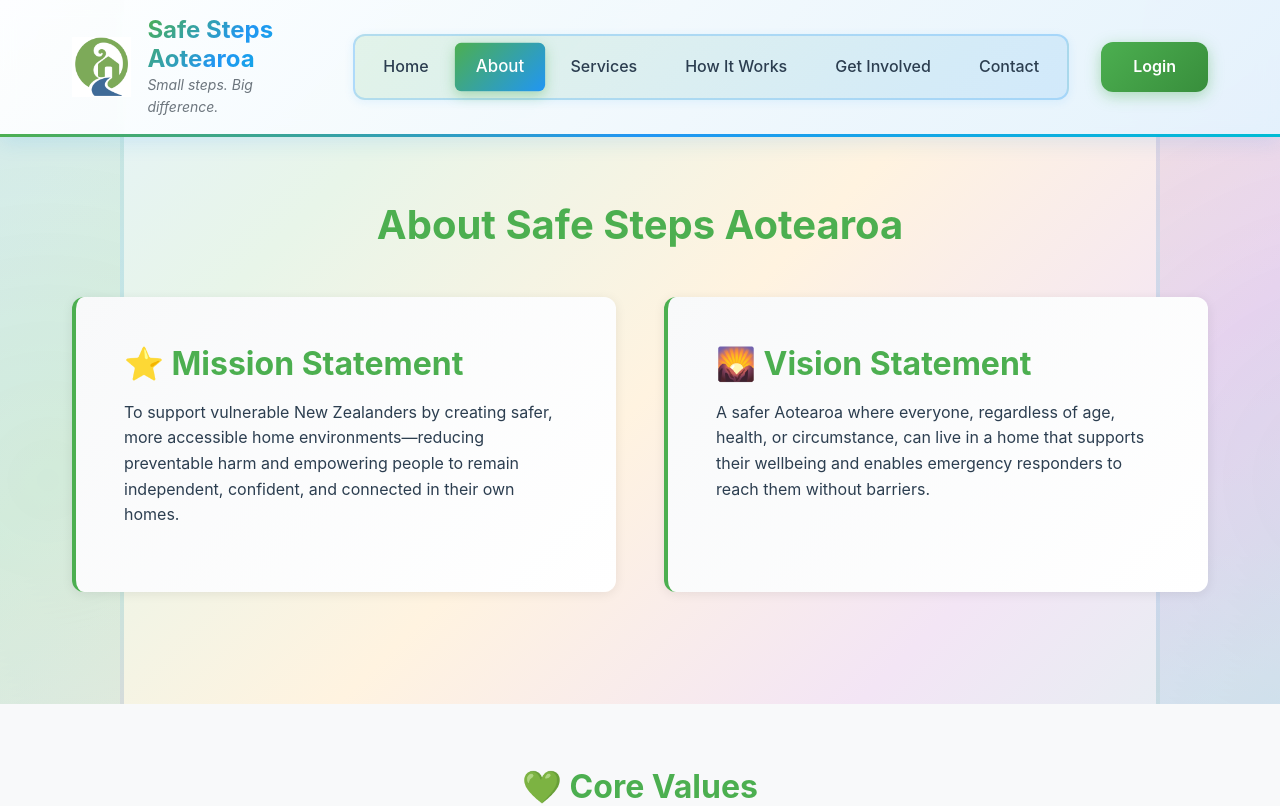
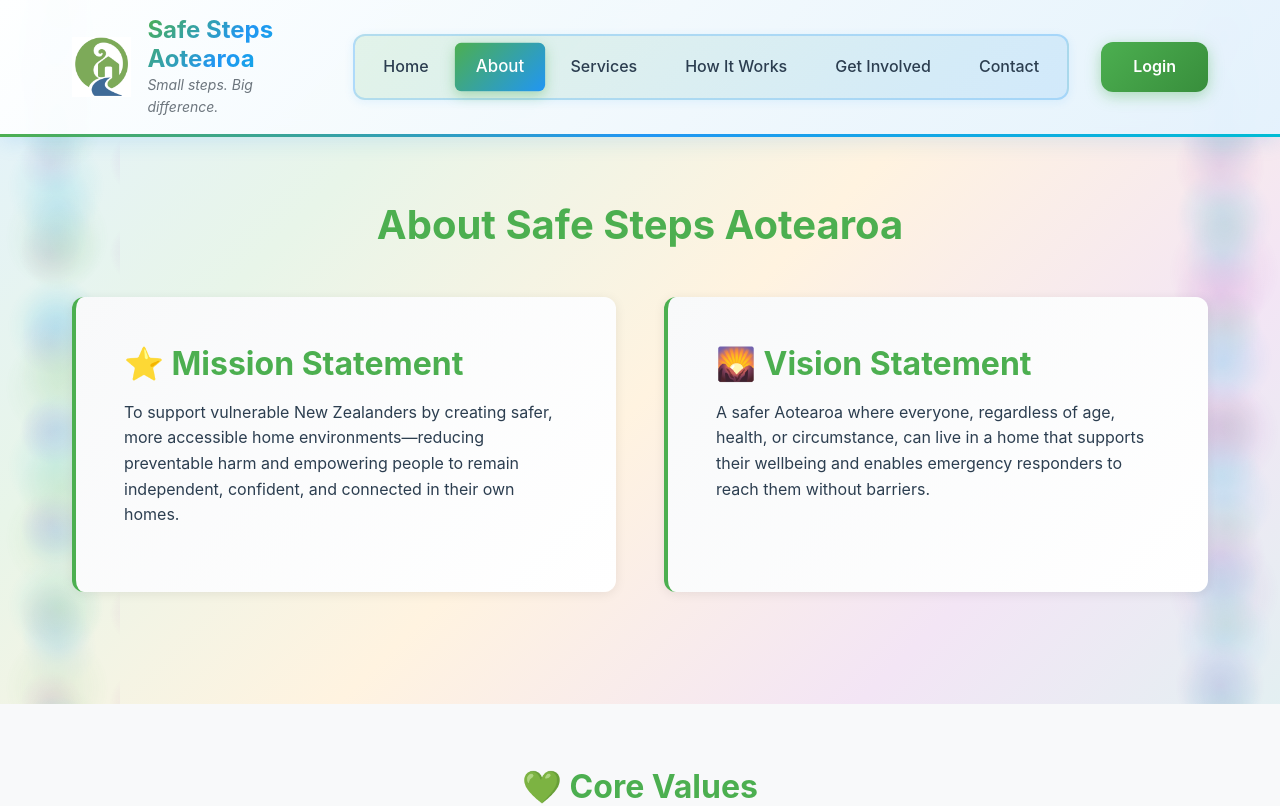
Before and after one commit to 4601Matthew/safe-steps-aotearoa-website, a React (Vite) app: page /about in a window 1280 px wide. Shown: the top 806 px of the page. Built offline with nearby package versions, Linux system fonts and the light colour scheme; no server answers.

Commit message:
chore: Update colours

```diff
--- a/src/styles/index.css
+++ b/src/styles/index.css
@@ -75,7 +75,7 @@ body {
   position: relative;
 }
 
-/* Side decorations for larger screens */
+/* Floating circles in side margins for larger screens */
 .app::before,
 .app::after {
   content: '';
@@ -85,65 +85,63 @@ body {
   height: 100vh;
   z-index: 0;
   pointer-events: none;
-  opacity: 0.5;
+  overflow: hidden;
 }
 
 .app::before {
   left: 0;
-  background:
-    linear-gradient(180deg,
-      rgba(76, 175, 80, 0.2) 0%,
-      rgba(33, 150, 243, 0.2) 25%,
-      rgba(0, 188, 212, 0.2) 50%,
-      rgba(156, 39, 176, 0.2) 75%,
-      rgba(76, 175, 80, 0.2) 100%),
-    radial-gradient(circle at 20% 30%, rgba(76, 175, 80, 0.3) 0%, transparent 50%),
-    radial-gradient(circle at 80% 70%, rgba(33, 150, 243, 0.3) 0%, transparent 50%);
-  background-size: 100% 400%, 200% 200%, 200% 200%;
-  animation: sideGradient 20s ease infinite, floatLeftSide 12s ease-in-out infinite;
-  border-right: 4px solid;
-  border-image: linear-gradient(180deg,
-    rgba(76, 175, 80, 0.4),
-    rgba(33, 150, 243, 0.4),
-    rgba(0, 188, 212, 0.4),
-    rgba(156, 39, 176, 0.4)) 1;
+  background-image:
+    radial-gradient(circle, rgba(76, 175, 80, 0.4) 0%, transparent 50%),
+    radial-gradient(circle, rgba(33, 150, 243, 0.4) 0%, transparent 50%),
+    radial-gradient(circle, rgba(0, 188, 212, 0.4) 0%, transparent 50%),
+    radial-gradient(circle, rgba(156, 39, 176, 0.4) 0%, transparent 50%),
+    radial-gradient(circle, rgba(76, 175, 80, 0.3) 0%, transparent 50%),
+    radial-gradient(circle, rgba(33, 150, 243, 0.3) 0%, transparent 50%);
+  background-size:
+    120px 120px, 100px 100px, 140px 140px, 90px 90px,
+    150px 150px, 110px 110px;
+  animation: floatLeftCircles 20s ease-in-out infinite;
 }
 
 .app::after {
   right: 0;
-  background:
-    linear-gradient(180deg,
-      rgba(156, 39, 176, 0.2) 0%,
-      rgba(0, 188, 212, 0.2) 25%,
-      rgba(33, 150, 243, 0.2) 50%,
-      rgba(76, 175, 80, 0.2) 75%,
-      rgba(156, 39, 176, 0.2) 100%),
-    radial-gradient(circle at 80% 30%, rgba(156, 39, 176, 0.3) 0%, transparent 50%),
-    radial-gradient(circle at 20% 70%, rgba(0, 188, 212, 0.3) 0%, transparent 50%);
-  background-size: 100% 400%, 200% 200%, 200% 200%;
-  animation: sideGradient 20s ease infinite reverse, floatRightSide 12s ease-in-out infinite;
-  border-left: 4px solid;
-  border-image: linear-gradient(180deg,
-    rgba(156, 39, 176, 0.4),
-    rgba(0, 188, 212, 0.4),
-    rgba(33, 150, 243, 0.4),
-    rgba(76, 175, 80, 0.4)) 1;
+  background-image:
+    radial-gradient(circle, rgba(156, 39, 176, 0.4) 0%, transparent 50%),
+    radial-gradient(circle, rgba(0, 188, 212, 0.4) 0%, transparent 50%),
+    radial-gradient(circle, rgba(33, 150, 243, 0.4) 0%, transparent 50%),
+    radial-gradient(circle, rgba(76, 175, 80, 0.4) 0%, transparent 50%),
+    radial-gradient(circle, rgba(156, 39, 176, 0.3) 0%, transparent 50%),
+    radial-gradient(circle, rgba(0, 188, 212, 0.3) 0%, transparent 50%);
+  background-size:
+    130px 130px, 110px 110px, 140px 140px, 100px 100px,
+    160px 160px, 120px 120px;
+  animation: floatRightCircles 20s ease-in-out infinite;
 }
 
-@keyframes sideGradient {
-  0% { background-position: 0% 0%, 0% 0%, 0% 0%; }
-  50% { background-position: 0% 100%, 50% 50%, 50% 50%; }
-  100% { background-position: 0% 0%, 0% 0%, 0% 0%; }
+@keyframes floatLeftCircles {
+  0%, 100% {
+    background-position:
+      50% 10%, 30% 40%, 70% 60%, 20% 80%,
+      60% 25%, 40% 70%;
+  }
+  50% {
+    background-position:
+      60% 20%, 40% 50%, 80% 50%, 30% 70%,
+      70% 35%, 50% 60%;
+  }
 }
 
-@keyframes floatLeftSide {
-  0%, 100% { transform: translateX(0); }
-  50% { transform: translateX(-10px); }
-}
-
-@keyframes floatRightSide {
-  0%, 100% { transform: translateX(0); }
-  50% { transform: translateX(10px); }
+@keyframes floatRightCircles {
+  0%, 100% {
+    background-position:
+      50% 15%, 70% 45%, 30% 65%, 80% 25%,
+      40% 55%, 60% 75%;
+  }
+  50% {
+    background-position:
+      40% 25%, 60% 35%, 20% 55%, 70% 15%,
+      50% 65%, 70% 65%;
+  }
 }
 
 /* Hide side decorations on smaller screens */
```
